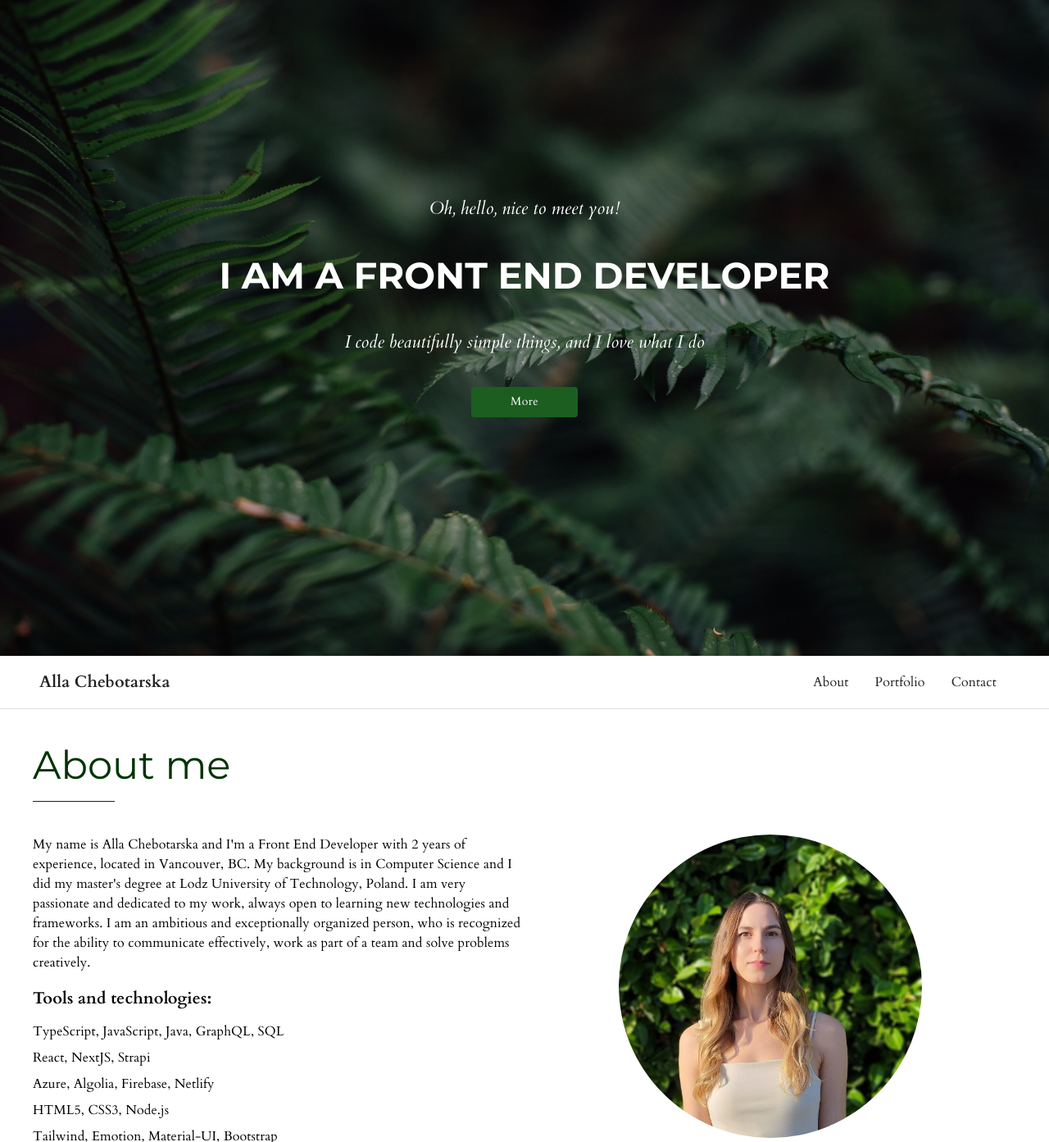
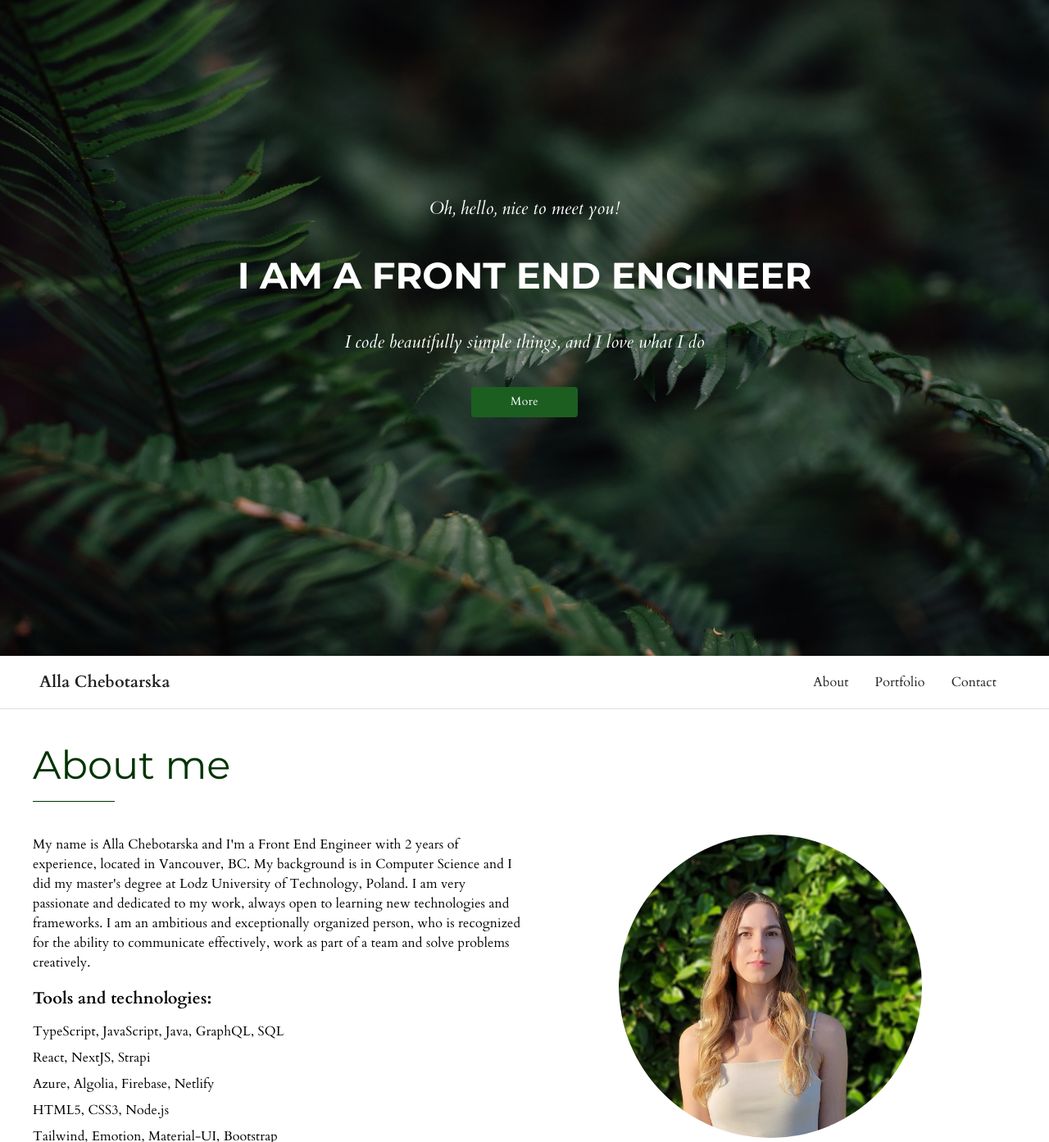
Before and after one commit to alla-chebotarska/portfolio, a React (Create React App) app: page / in a window 1280 px wide. Shown: the top 1393 px of the page at 82% size. Built offline with nearby package versions, Linux system fonts and the light colour scheme.

Commit message:
Updated description text

```diff
--- a/src/components/About/About.tsx
+++ b/src/components/About/About.tsx
@@ -56,7 +56,7 @@ export default function About() {
       <Grid container className={classes.aboutContainer}>
         <Grid item xs={12} md={6}>
           <Typography variant="body1">
-            My name is Alla Chebotarska and I'm a Front End Developer
+            My name is Alla Chebotarska and I'm a Front End Engineer
             with 2 years of experience, located in Vancouver, BC. My background
             is in Computer Science and I did my master's degree at Lodz
             University of Technology, Poland. I am very passionate and dedicated
--- a/src/components/Banner/Banner.tsx
+++ b/src/components/Banner/Banner.tsx
@@ -58,7 +58,7 @@ export default function Banner() {
         <br />
         <br />
         <br />
-        <span className={classes.bannerText}>I am a Front End Developer</span>
+        <span className={classes.bannerText}>I am a Front End Engineer</span>
         <br />
         <br />
         <br />
```
